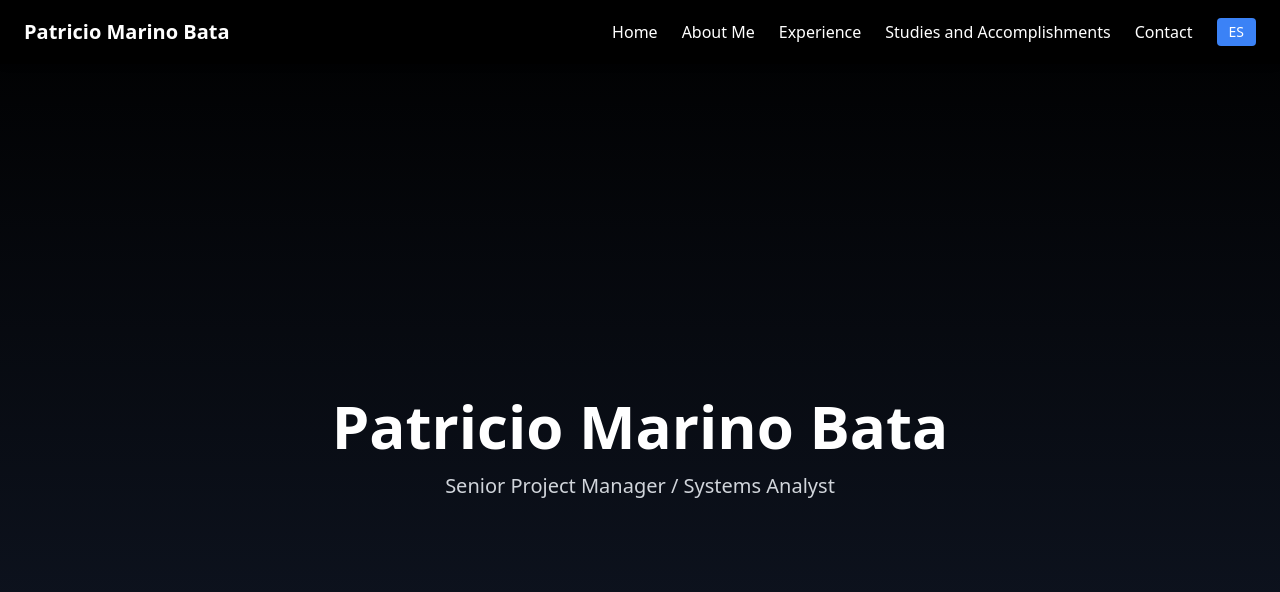
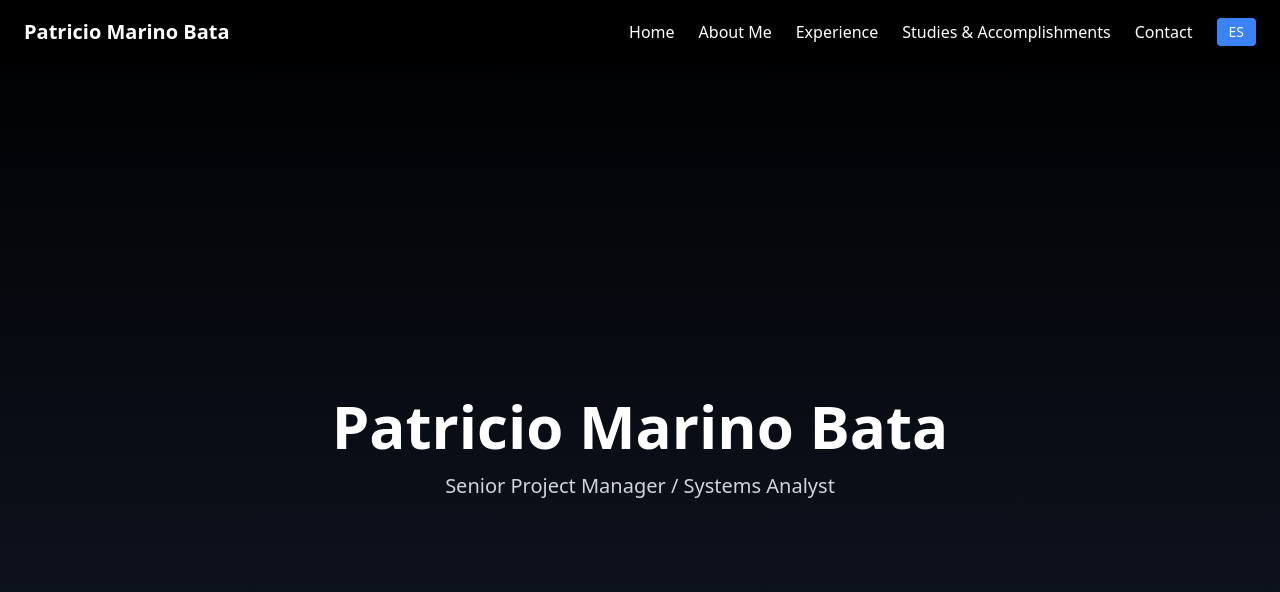
Before and after one commit to PatoMarinoBata/portfolio, a React (Vite) app: page / in a window 1280 px wide. Shown: the top 592 px of the page. Built offline with nearby package versions, Linux system fonts and the light colour scheme.

Commit message:
use ampersand in studies titles and update graduation text

```diff
--- a/src/data/defaultTexts.js
+++ b/src/data/defaultTexts.js
@@ -76,9 +76,9 @@ export const defaultTexts = {
     },
 
     studies: {
-      title: "Estudios y logros",
+      title: "Estudios & logros",
       items: [
-        "⚡ Ingeniería en Sistemas de Información – UTN FRD\n95 % completado; graduación estimada: septiembre 2026",
+        "⚡ Ingeniería en Sistemas de Información – UTN FRD\n95 % completado, con fecha de graduación en septiembre 2026",
         "Scrum Master / Metodologías Ágiles",
         "Certificaciones en Jira, Power BI, DevOps",
         "Project Management Institute\nLideré a la UTN FRD en la Liga GP+, representando a la Argentina por primera vez en una competición del PMI y clasificándola a los Playoffs.",
@@ -95,7 +95,7 @@ export const defaultTexts = {
       home: "Inicio",
       about: "Sobre mí",
       experience: "Experiencia",
-      studies: "Estudios y logros",
+      studies: "Estudios & logros",
       contact: "Contacto",
     },
   },
@@ -181,9 +181,9 @@ export const defaultTexts = {
     },
 
     studies: {
-      title: "Studies and Accomplishments",
+      title: "Studies & Accomplishments",
       items: [
-        "⚡ Bachelor in Information Systems Engineering – UTN FRD\n95% completed; expected graduation: September 2026",
+        "⚡ Bachelor in Information Systems Engineering – UTN FRD\n95% completed, with a graduation date of September 2026",
         "Scrum Master / Agile Methodologies",
         "Certifications in Jira, Power BI, DevOps",
         "Project Management Institute\nI led UTN FRD in the GP+ League, representing Argentina for the first time in a PMI competition and qualifying the team for the Playoffs.",
@@ -200,7 +200,7 @@ export const defaultTexts = {
       home: "Home",
       about: "About Me",
       experience: "Experience",
-      studies: "Studies and Accomplishments",
+      studies: "Studies & Accomplishments",
       contact: "Contact",
     },
   },
```
